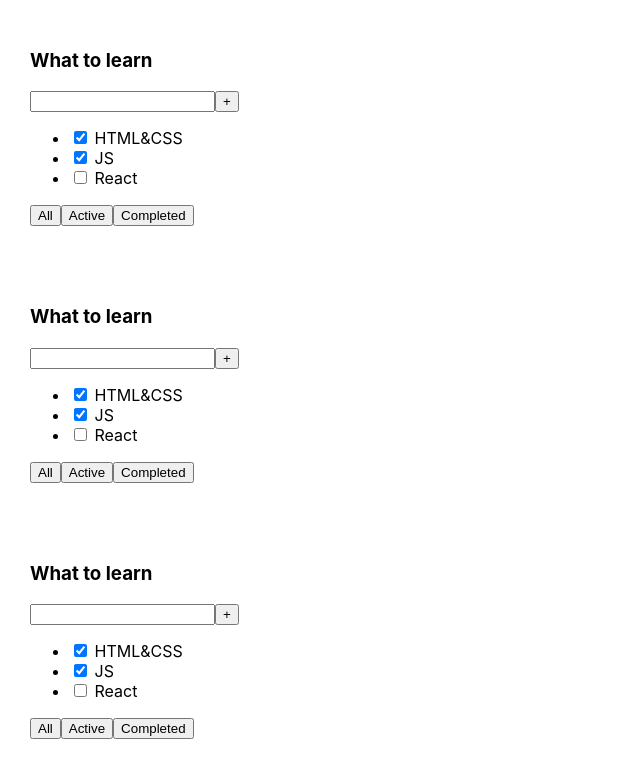
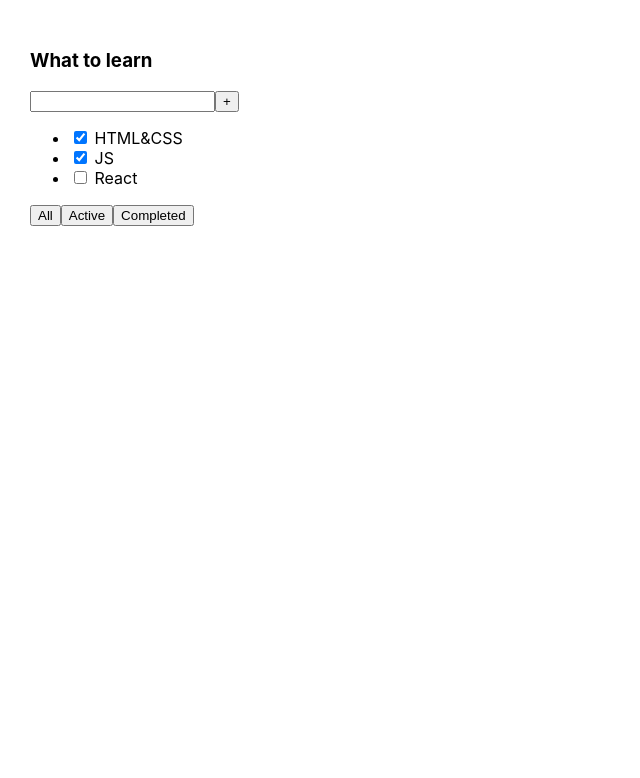
Before and after one commit to StasBolotov/todolist, a React (Create React App) app: page / in a window 1280 px wide. Shown: the top 778 px of the page, without its empty margins (0-640 px from the left). Built offline with nearby package versions, Linux system fonts and the light colour scheme.

Commit message:
Спринт-1 начало первого Онлайн урока

```diff
--- a/src/App.tsx
+++ b/src/App.tsx
@@ -1,15 +1,13 @@
 import React from 'react';
 import './App.css';
-import {ToDoList} from "./ToDoList";
+import {Todolist} from "./Todolist";
+
 
 function App() {
     return (
-        <div>
-            <ToDoList/>
-            <ToDoList/>
-            <ToDoList/>
+        <div className="App">
+            <Todolist />
         </div>
-
     );
 }
 
--- a/src/ToDoList.tsx
+++ b/src/ToDoList.tsx
@@ -1,9 +1,8 @@
 import React from "react";
 
-export const ToDoList = () => {
+export const Todolist = () => {
     return (
-        <div className="App">
-            <div>
+        <div className="Todolist">
             <h3>What to learn</h3>
             <div>
                 <input/>
@@ -20,6 +19,5 @@ export const ToDoList = () => {
                 <button>Completed</button>
             </div>
         </div>
-        </div>
     )
 }
```
Also changed, not shown: 1 other file (tests, documents, lock files or other folders). Lines whose indentation alone changed are shown as unchanged.
